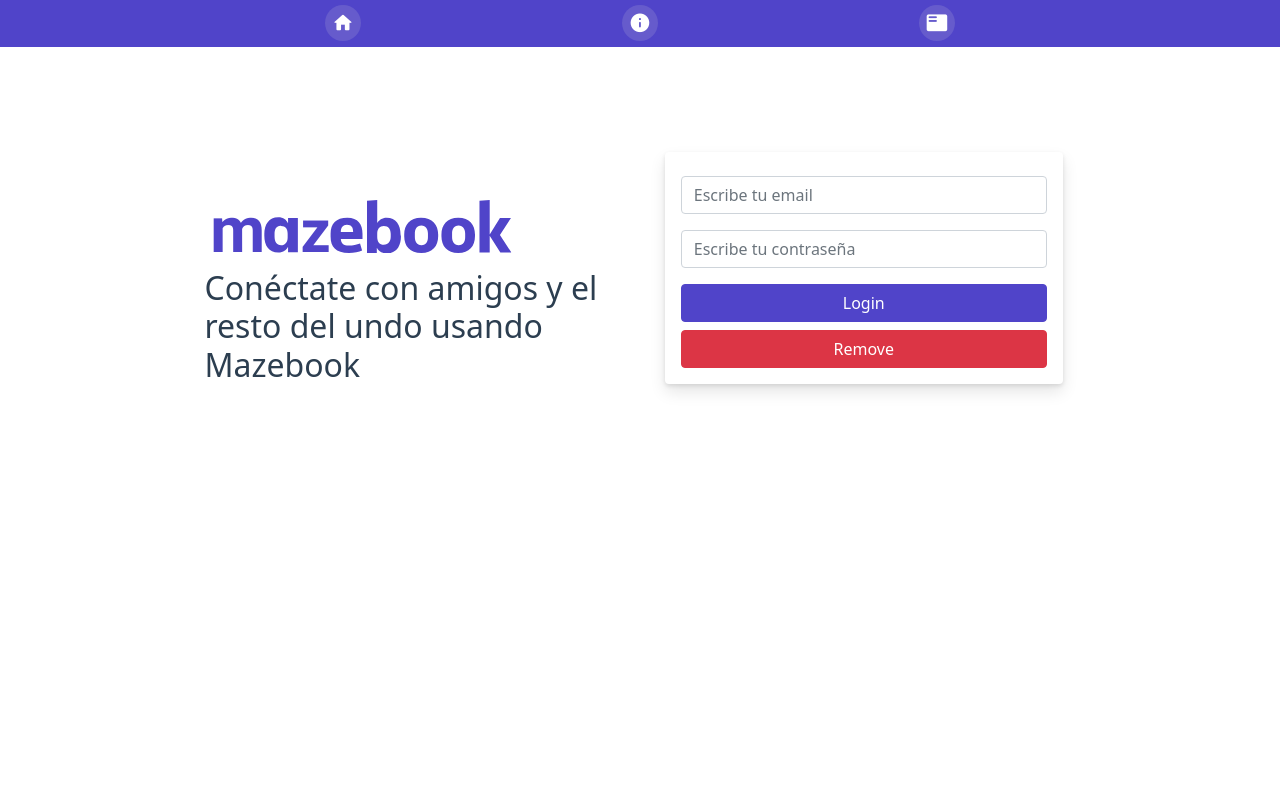
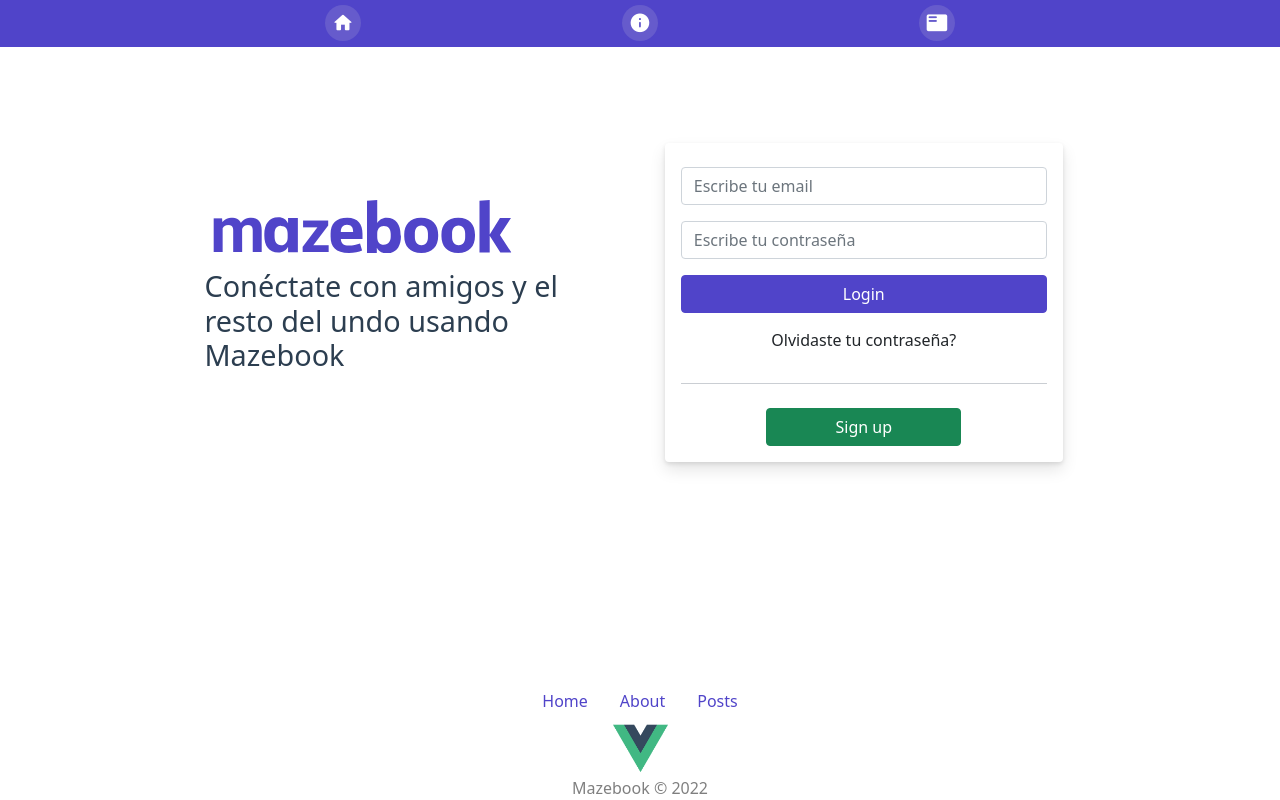
Before and after one commit to mvazquezma/social-network, a Vue app: page / in a window 1280 px wide. Built offline with nearby package versions, Linux system fonts and the light colour scheme.

Commit message:
Added footer to app file

```diff
--- a/src/App.vue
+++ b/src/App.vue
@@ -1,15 +1,18 @@
 <template>
   <NavComp />
   <router-view/>
+  <FootNav />
 </template>
 
 <script>
 import NavComp from "@/components/NavComp.vue"
+import FootNav from "@/components/FootNav.vue";
 
 export default {
   name: "App",
   components: {
-    NavComp
+    NavComp,
+    FootNav
   }
 }
 </script>
--- a/src/components/CardComp.vue
+++ b/src/components/CardComp.vue
@@ -5,7 +5,7 @@
       <p v-if="description" class="card-text">
        {{ description }}
       </p>
-      <slot></slot>
+      <slot name="default"></slot>
       <div class="d-grid gap-2">
         <button
           v-for="btn in btns"
@@ -15,6 +15,7 @@
         >
           {{ btn.txt }}
         </button>
+        <slot name="footer"></slot>
       </div>
     </div>
   </div>
--- /dev/null
+++ b/src/components/FootNav.vue
@@ -0,0 +1,54 @@
+<template>
+    <footer class="mt-5">
+        <ul class="list-group list-group-flush list-group-horizontal text-center mb-0">
+            <li class="list-group-item">
+                <router-link class="router-link" to="/">
+                    Home
+                </router-link>
+            </li>
+            <li class="list-group-item">
+                <router-link class="router-link" to="/about">
+                    About
+                </router-link>
+            </li>
+            <li class="list-group-item">
+                <router-link class="router-link" to="/posts">
+                    Posts
+                </router-link>
+            </li>
+        </ul>
+        <img src="../assets/logo.png" alt="logo">
+        <div class="text-black-50 text-center">
+            Mazebook &#169; 2022
+        </div>
+    </footer>
+</template>
+
+<style scoped>
+    footer {
+        will-change: 100%;
+    }
+    img {
+        max-width: 55px;
+        margin: 0 auto;
+        display: block;
+    }
+    .list-group {
+        justify-content: center;
+    }
+    .list-group-item {
+        border: none;
+    }
+    .router-link {
+        text-decoration: none;
+    }
+
+    @media (min-width: 768px) {
+        footer {
+            position: absolute;
+            bottom: 0;
+            left: 0;
+            right: 0;
+        }
+    }
+</style>
--- a/src/views/HomeView.vue
+++ b/src/views/HomeView.vue
@@ -11,6 +11,7 @@
       </div>
       <div class="col-lg-6">
         <card-comp :btns="btnArray" class="mx-auto card-comp">
+          <template #default>
             <form>
               <div class="mb-3 mt-2">
                 <input
@@ -27,6 +28,12 @@
                 />
               </div>
             </form>
+          </template>
+
+          <template #footer>
+            <hr>
+            <button class="btn btn-success">Sign up</button>
+          </template>
         </card-comp>
       </div>
     </div>
@@ -50,8 +57,8 @@
           class: 'btn-primary',
         },
         {
-          txt: 'Remove',
-          class: 'btn-danger',
+          txt: 'Olvidaste tu contraseña?',
+          class: '',
         }
       ]
     }
@@ -60,6 +67,11 @@
 </script>
 
 <style scoped>
+h2 {
+  max-width: 470px;
+  margin: auto;
+  font-size: 1.8rem;
+}
 .home {
   max-width: 895px;
   margin: auto;
@@ -72,6 +84,14 @@
   max-width: 315px;
   margin: 1em auto 0 auto;
 }
+.card-comp {
+  max-width: 398px;
+}
+.btn-success {
+  margin: auto;
+  min-width: 195px;
+}
+
 @media (min-width: 992px) {
   .home {
     margin: 4em auto;
@@ -83,9 +103,12 @@
   h2 {
     text-align: left;
   }
+  .card-comp {
+    margin-top: 3rem;
+  }
 }
 .card-comp {
   max-width: 398px;
-  margin-top: 2.6em;
+  margin-top: 2em;
 }
 </style>
```
Lines whose indentation alone changed are shown as unchanged.
